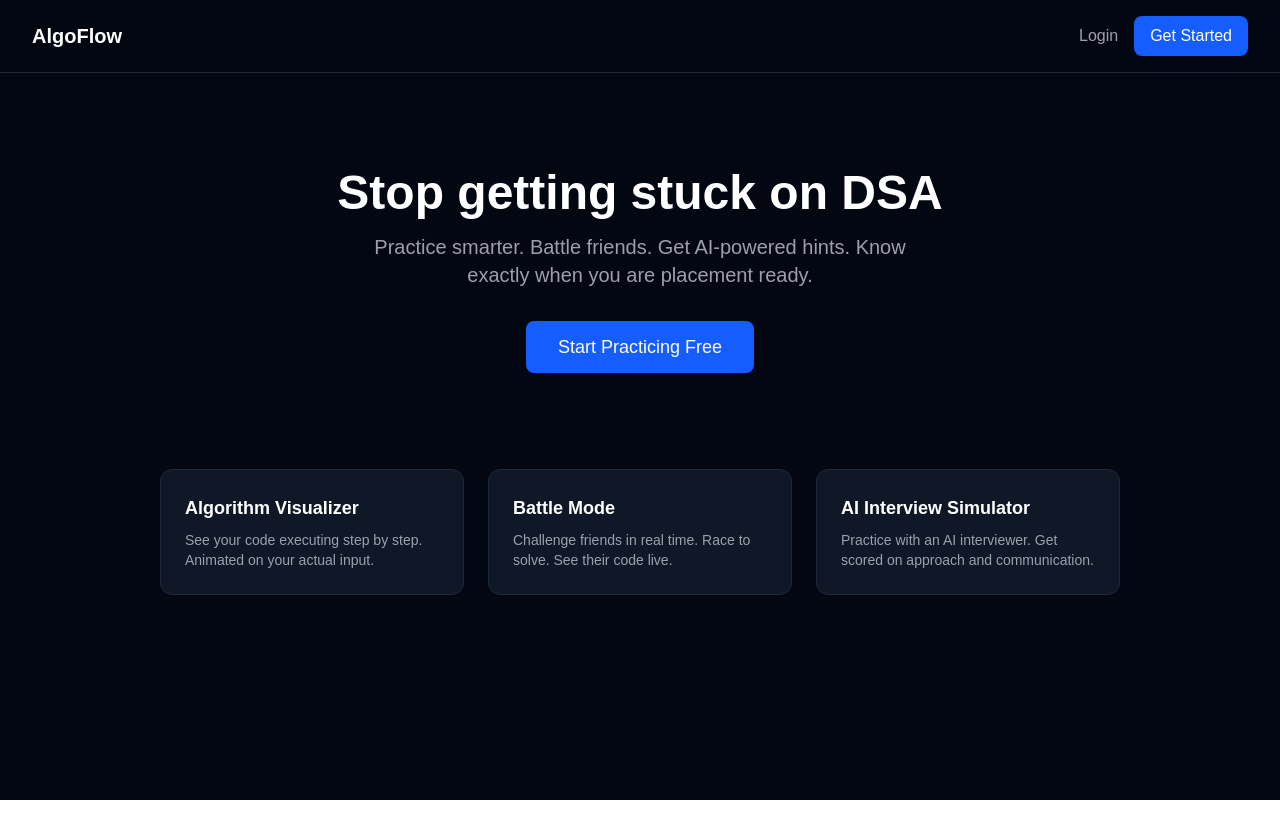
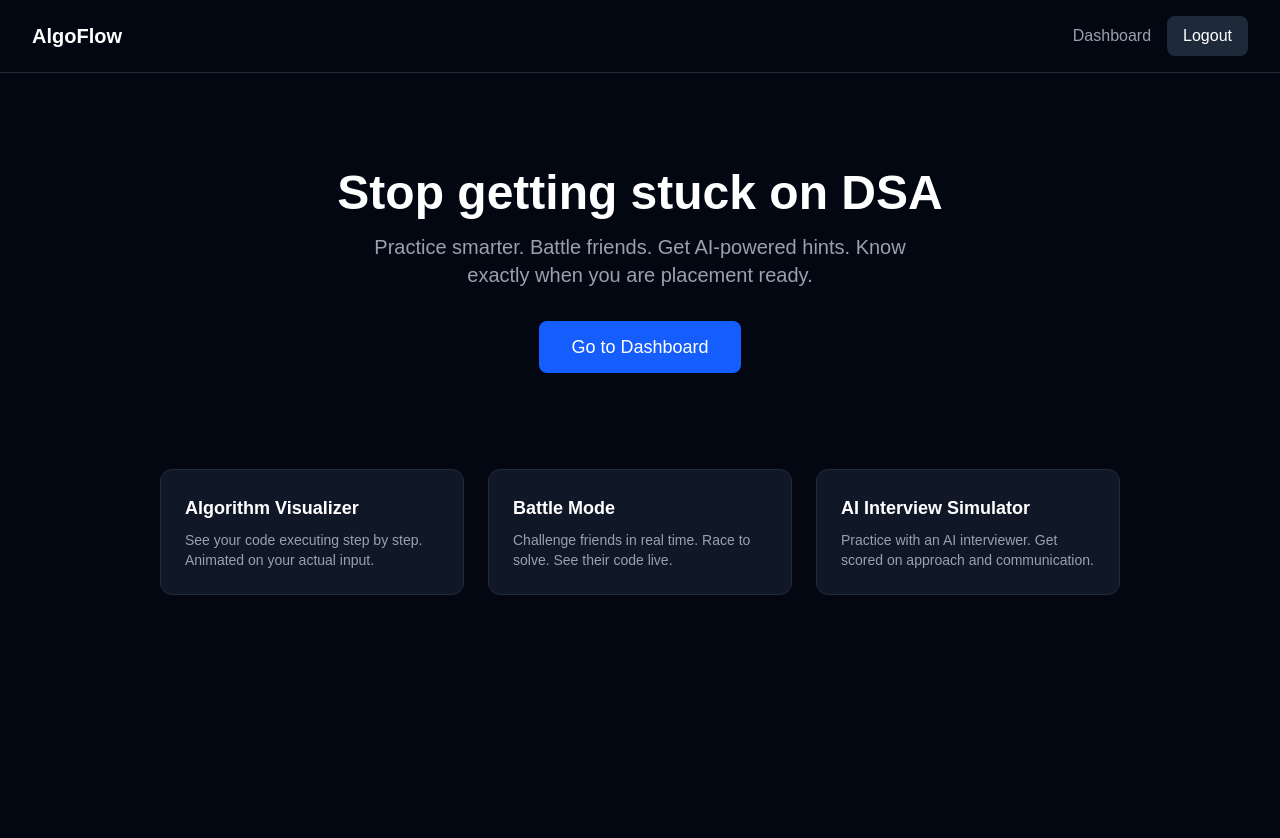
Before and after one commit to TusharCEDS/AlgoFlow, a Next.js app in the folder frontend/: page / in a window 1280 px wide. Shown: the top 838 px of the page. Before the commit the page ends 800 px from the top, so only its background shows below. Built offline with nearby package versions, Linux system fonts and the light colour scheme; sample sign-in values are in the browser's storage.

Commit message:
add shared navbar with auth-aware navigation

```diff
--- a/frontend/src/app/dashboard/page.js
+++ b/frontend/src/app/dashboard/page.js
@@ -41,15 +41,7 @@ export default function Dashboard() {
 
   return (
     <main className="min-h-screen bg-gray-950 text-white">
-      <nav className="flex items-center justify-between px-8 py-4 border-b border-gray-800">
-        <h1 className="text-xl font-bold">AlgoFlow</h1>
-        <button
-          onClick={handleLogout}
-          className="text-gray-400 hover:text-white transition"
-        >
-          Logout
-        </button>
-      </nav>
+
 
       <section className="px-8 py-12 max-w-4xl mx-auto">
         <h2 className="text-2xl font-bold mb-2">
--- a/frontend/src/app/layout.js
+++ b/frontend/src/app/layout.js
@@ -1,5 +1,6 @@
 import { Geist, Geist_Mono } from "next/font/google";
 import "./globals.css";
+import Navbar from "../components/Navbar";
 
 const geistSans = Geist({
   variable: "--font-geist-sans",
@@ -12,8 +13,8 @@ const geistMono = Geist_Mono({
 });
 
 export const metadata = {
-  title: "Create Next App",
-  description: "Generated by create next app",
+  title: "AlgoFlow",
+  description: "Master DSA, your way",
 };
 
 export default function RootLayout({ children }) {
@@ -23,6 +24,7 @@ export default function RootLayout({ children }) {
       className={`${geistSans.variable} ${geistMono.variable} h-full antialiased`}
     >
       <body className="min-h-full flex flex-col" suppressHydrationWarning>
+        <Navbar />
         {children}
       </body>
     </html>
--- a/frontend/src/app/page.js
+++ b/frontend/src/app/page.js
@@ -1,25 +1,18 @@
-import Link from "next/link";
+'use client'
+
+import { useState, useEffect } from 'react'
+import Link from 'next/link'
+
 export default function Home() {
+  const [isLoggedIn, setIsLoggedIn] = useState(false)
+
+  useEffect(() => {
+    const token = localStorage.getItem('token')
+    setIsLoggedIn(!!token)
+  }, [])
+
   return (
     <main className="min-h-screen bg-gray-950 text-white">
-      {/* Navbar */}
-      <nav className="flex items-center justify-between px-8 py-4 border-b border-gray-800">
-        <h1 className="text-xl font-bold text-white">AlgoFlow</h1>
-        <div className="flex gap-4">
-          <Link
-            href="/login"
-            className="text-gray-400 hover:text-white transition py-2"
-          >
-            Login
-          </Link>
-          <Link
-            href="/register"
-            className="bg-blue-600 hover:bg-blue-700 text-white px-4 py-2 rounded-lg transition"
-          >
-            Get Started
-          </Link>
-        </div>
-      </nav>
 
       {/* Hero */}
       <section className="flex flex-col items-center justify-center text-center px-4 py-24">
@@ -29,10 +22,10 @@ export default function Home() {
           when you are placement ready.
         </p>
         <Link
-          href="/register"
+          href={isLoggedIn ? "/dashboard" : "/register"}
           className="bg-blue-600 hover:bg-blue-700 text-white px-8 py-3 rounded-lg text-lg transition"
         >
-          Start Practicing Free
+          {isLoggedIn ? "Go to Dashboard" : "Start Practicing Free"}
         </Link>
       </section>
 
--- a/frontend/src/app/problem/[id]/page.js
+++ b/frontend/src/app/problem/[id]/page.js
@@ -88,16 +88,7 @@ export default function Problem() {
     <main className="min-h-screen bg-gray-950 text-white">
 
       {/* Navbar */}
-      <nav className="flex items-center justify-between px-8 py-4 border-b border-gray-800">
-        <h1 className="text-xl font-bold">AlgoFlow</h1>
-        <button
-          onClick={handleRun}
-          disabled={loading}
-          className="bg-green-600 hover:bg-green-700 disabled:bg-green-800 disabled:cursor-not-allowed text-white px-6 py-2 rounded-lg text-sm font-medium transition"
-        >
-          {loading ? 'Running...' : 'Run Code'}
-        </button>
-      </nav>
+
 
       <div className="grid grid-cols-1 md:grid-cols-2 h-[calc(100vh-65px)]">
 
--- /dev/null
+++ b/frontend/src/components/Navbar.js
@@ -0,0 +1,70 @@
+'use client'
+
+import { useState, useEffect } from 'react'
+import { useRouter } from 'next/navigation'
+import Link from 'next/link'
+
+export default function Navbar() {
+  const router = useRouter()
+  const [authState, setAuthState] = useState({ checked: false, isLoggedIn: false })
+
+  useEffect(() => {
+    const token = localStorage.getItem('token')
+    setAuthState({ checked: true, isLoggedIn: !!token })
+  }, [])
+
+  const handleLogout = () => {
+    localStorage.removeItem('token')
+    localStorage.removeItem('user')
+    setAuthState({ checked: true, isLoggedIn: false })
+    router.push('/login')
+  }
+
+  if (!authState.checked) {
+    return (
+      <nav className="flex items-center justify-between px-8 py-4 border-b border-gray-800 bg-gray-950">
+        <Link href="/" className="text-xl font-bold text-white">AlgoFlow</Link>
+      </nav>
+    )
+  }
+
+  return (
+    <nav className="flex items-center justify-between px-8 py-4 border-b border-gray-800 bg-gray-950">
+      <Link href="/" className="text-xl font-bold text-white">AlgoFlow</Link>
+
+      <div className="flex gap-4 items-center">
+        {authState.isLoggedIn ? (
+          <>
+            <Link
+              href="/dashboard"
+              className="text-gray-400 hover:text-white transition py-2"
+            >
+              Dashboard
+            </Link>
+            <button
+              onClick={handleLogout}
+              className="bg-gray-800 hover:bg-gray-700 text-white px-4 py-2 rounded-lg transition"
+            >
+              Logout
+            </button>
+          </>
+        ) : (
+          <>
+            <Link
+              href="/login"
+              className="text-gray-400 hover:text-white transition py-2"
+            >
+              Login
+            </Link>
+            <Link
+              href="/register"
+              className="bg-blue-600 hover:bg-blue-700 text-white px-4 py-2 rounded-lg transition"
+            >
+              Get Started
+            </Link>
+          </>
+        )}
+      </div>
+    </nav>
+  )
+}
```
